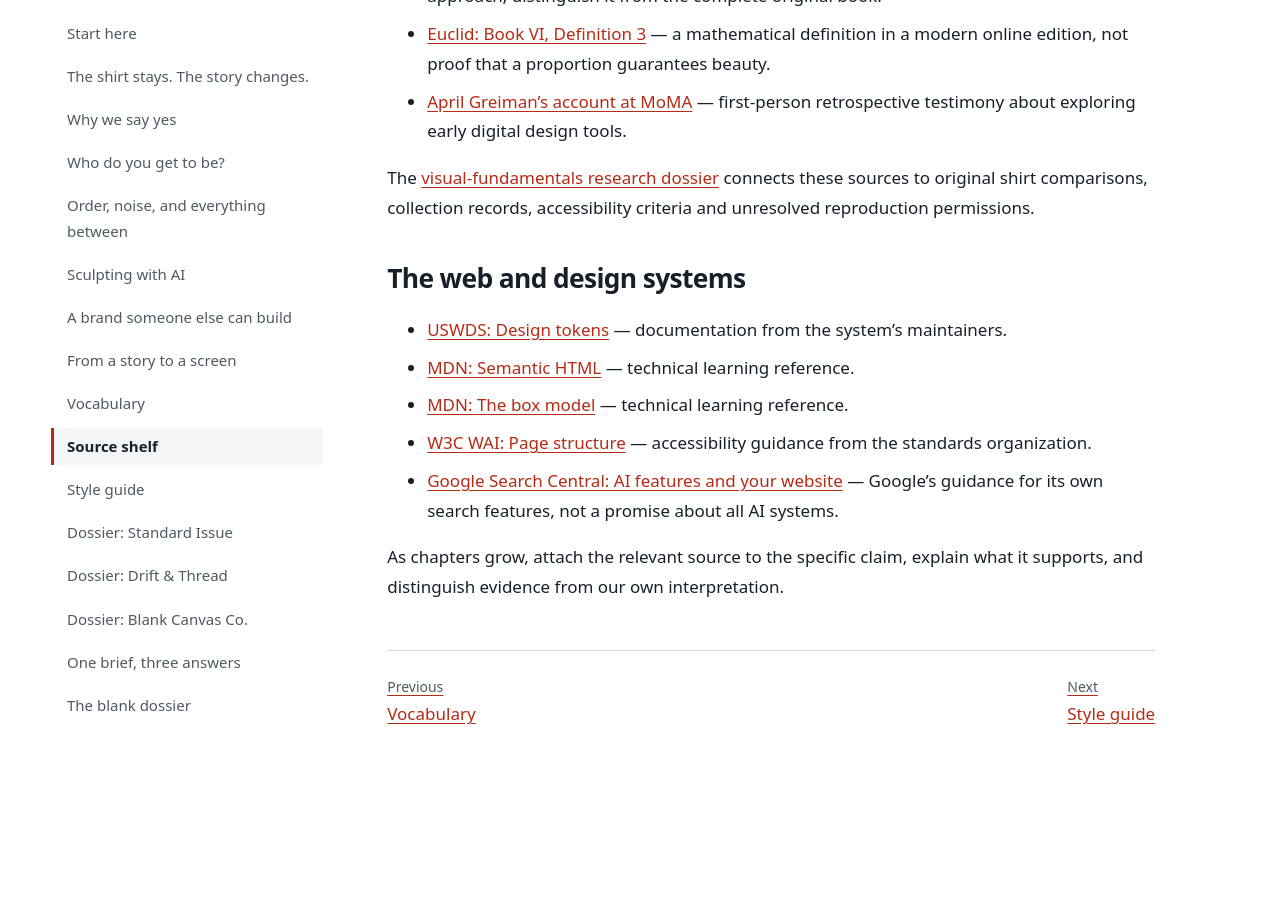
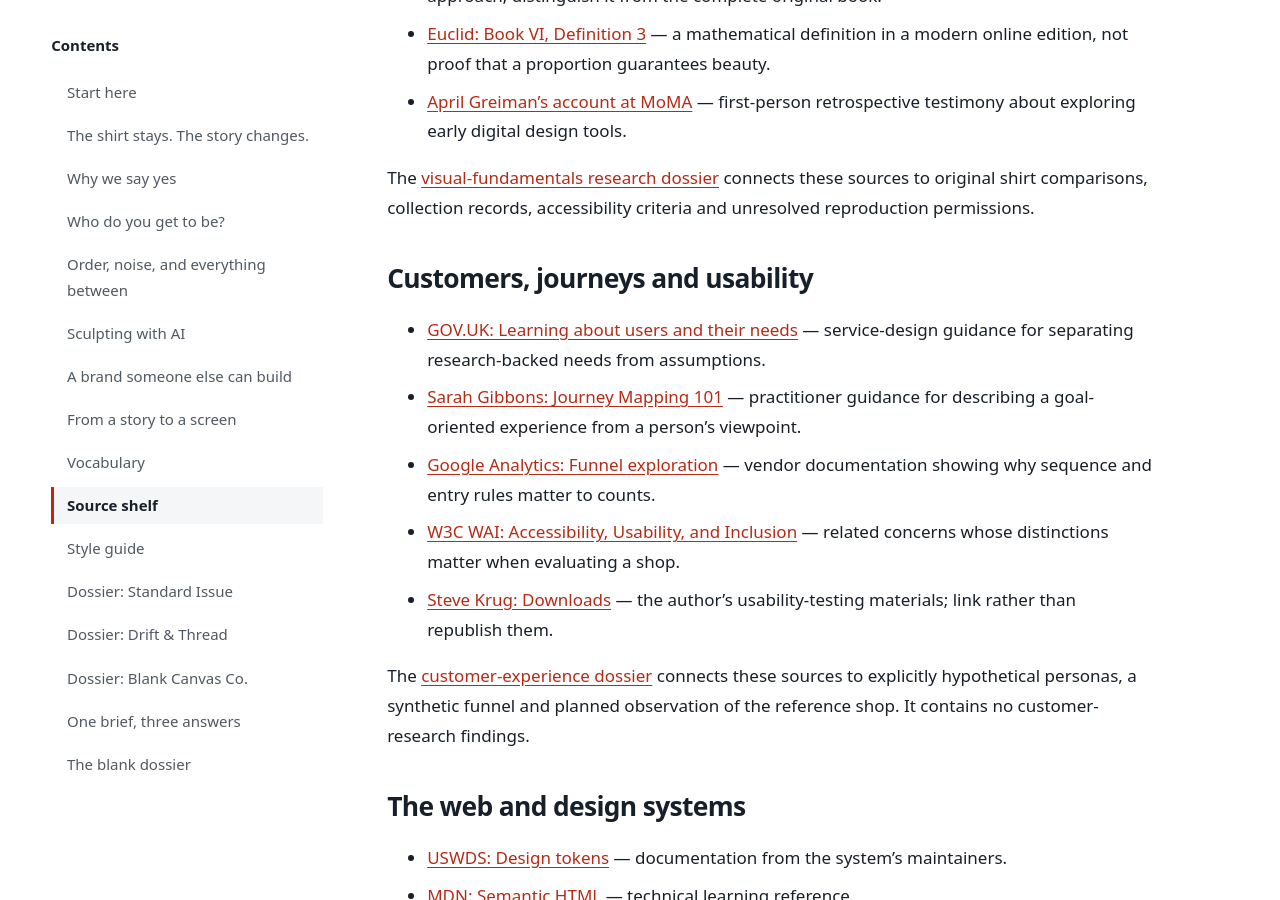
Before and after one commit to kaw393939/is_117_white_t-shirt, a Jekyll site: the page built from docs/sources.md, in a window 1280 px wide and 900 px high, scrolled down 1837 px. Built offline with Jekyll 4.4.1, drawn with Linux system fonts in a browser that asks for light colours; before the commit the page ends 2662 px from its top, so only the background shows below that.

Commit message:
Research customer journeys personas and usability #104

```diff
--- a/docs/sources.md
+++ b/docs/sources.md
@@ -41,6 +41,16 @@ These institutional essays are secondary interpretation, not original Bauhaus or
 
 The [visual-fundamentals research dossier](editorial/research/visual-fundamentals.md) connects these sources to original shirt comparisons, collection records, accessibility criteria and unresolved reproduction permissions.
 
+## Customers, journeys and usability
+
+- [GOV.UK: Learning about users and their needs](https://www.gov.uk/service-manual/user-research/start-by-learning-user-needs) — service-design guidance for separating research-backed needs from assumptions.
+- [Sarah Gibbons: Journey Mapping 101](https://www.nngroup.com/articles/journey-mapping-101/) — practitioner guidance for describing a goal-oriented experience from a person's viewpoint.
+- [Google Analytics: Funnel exploration](https://support.google.com/analytics/answer/9327974?hl=en) — vendor documentation showing why sequence and entry rules matter to counts.
+- [W3C WAI: Accessibility, Usability, and Inclusion](https://www.w3.org/WAI/fundamentals/accessibility-usability-inclusion/) — related concerns whose distinctions matter when evaluating a shop.
+- [Steve Krug: Downloads](https://sensible.com/download-files/) — the author's usability-testing materials; link rather than republish them.
+
+The [customer-experience dossier](editorial/research/customer-experience.md) connects these sources to explicitly hypothetical personas, a synthetic funnel and planned observation of the reference shop. It contains no customer-research findings.
+
 ## The web and design systems
 
 - [USWDS: Design tokens](https://designsystem.digital.gov/design-tokens/) — documentation from the system's maintainers.
```
Also changed, not shown: docs/editorial/research/customer-experience.md (added, +94 -0 lines).
